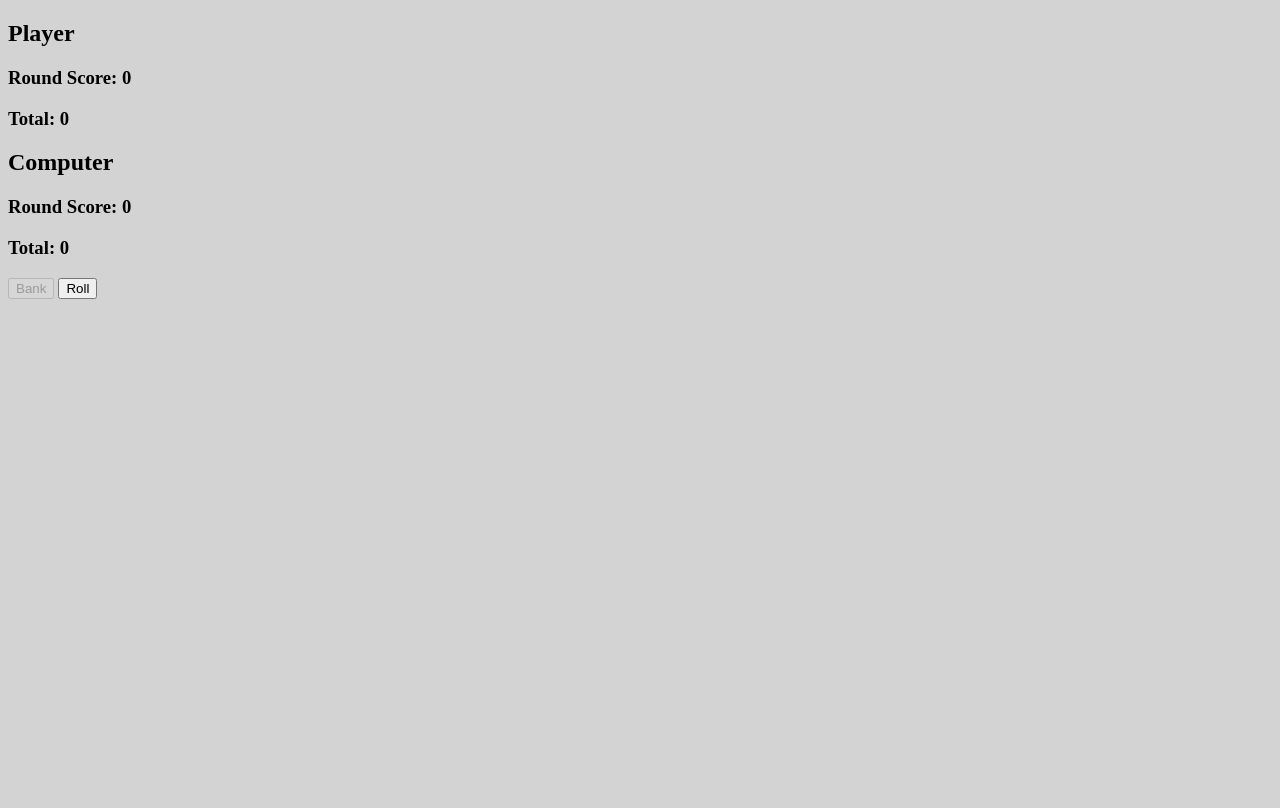
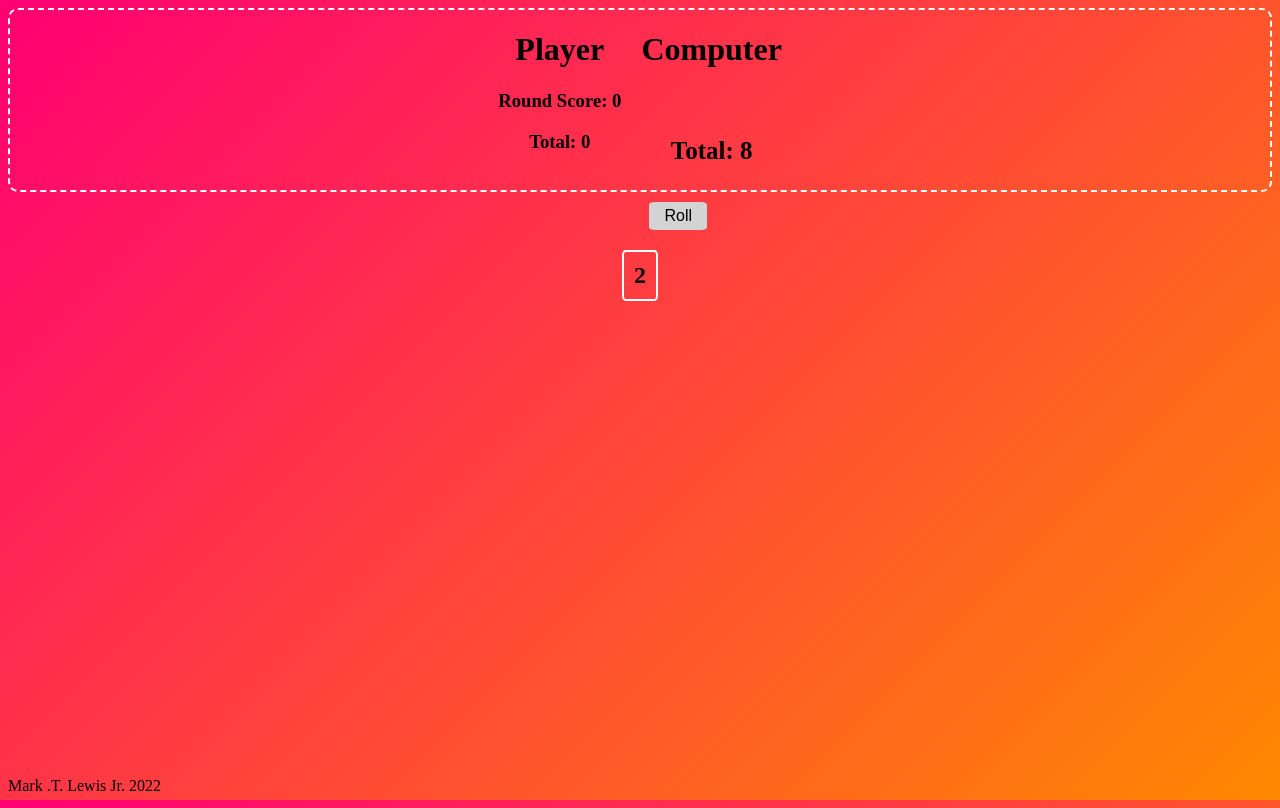
Before and after one commit to MarkLewisII/Greedy-Pigs, a plain HTML site: page index.html in a window 1280 px wide. Both pictures are taken after a click on the button "Roll". Drawn offline with Linux system fonts and the light colour scheme.

Commit message:
Needs tweaks but finctions as intended..

```diff
--- a/greedy.js
+++ b/greedy.js
@@ -5,32 +5,32 @@ function First_Turn() {
 }
 
 //Player functions
-
 var player_tally = 0;
-var player_score = 0;
+var player_total_score = 0;
 
 function Player_Play() {
 	document.getElementById("Roll_Btn").disabled = false;
 }
 
 function Player_Score_Totals() {
-	player_score += player_tally;
-	Render_Player(player_score, player_tally);
+	player_total_score += player_tally;
 }
 
 function Player_Bank_Score() {
-    Player_Score_Totals();
-    Computer_Play();
+	Player_Score_Totals();
+	player_tally = 0;
+	Render_Player(player_total_score, player_tally);
+	Computer_Play();
 }
 
 function Player_Round_Score(score) {
 	score === 0 ? (player_tally = 0) : (player_tally += score);
-
-	Render_Player(player_score, player_tally);
+	Render_Player(player_total_score, player_tally);
 }
 
 function Player_Dice_Roll() {
 	let current_roll = Math.floor(Math.random() * 6 + 1);
+	document.getElementById("Current_Roll").innerHTML = current_roll;
 
 	if (current_roll === 1) {
 		Player_Round_Score(0);
@@ -42,53 +42,77 @@ function Player_Dice_Roll() {
 }
 
 //Computer
-
 var comp_tally = 0;
-var comp_score = 0;
+var comp_total_score = 0;
 
 function Computer_Play() {
 	document.getElementById("Bank_Btn").disabled = true;
 	document.getElementById("Roll_Btn").disabled = true;
 
-	let choice = Math.round(Math.random());
+	let choice = Math.round(Math.random() * 10 + 1);
 
-	choice === 0 ? Computer_Roll() : Computer_Bank();
+	choice > 5 ? Computer_Roll() : Computer_Bank();
 }
 
 function Computer_Roll() {
 	let current_roll = Math.floor(Math.random() * 6 + 1);
 
+	document.getElementById("Current_Roll").innerHTML = current_roll;
+
 	if (current_roll === 1) {
 		Computer_Round_Score(0);
 		Player_Play();
 	} else {
-        Computer_Round_Score(current_roll);
-        Computer_Roll();
+		Computer_Round_Score(current_roll);
+		Computer_Play();
 	}
 }
 
 function Computer_Score_Totals() {
-	comp_score += comp_tally;
-	Render_Computer(comp_score, comp_tally);
+	comp_total_score += comp_tally;
+	Render_Computer(comp_total_score, comp_tally);
 }
 
 function Computer_Round_Score(score) {
-	(score === 0) ? (comp_tally = 0) : (comp_tally += score);
+	score === 0 ? (comp_tally = 0) : (comp_tally += score);
+	Render_Computer(comp_total_score, comp_tally);
 }
 
 function Computer_Bank() {
 	Computer_Score_Totals();
-	comp_score = 0;
+	comp_tally = 0;
+	Render_Computer(comp_total_score, comp_tally);
 	Player_Play();
 }
 
 //Rendering
-function Render_Player(comp_score = 0, comp_tally = 0) {
-	document.getElementById("Player_Total").innerHTML = `Total: ${comp_score}`;
-	document.getElementById("Player_Round_Score").innerHTML = `Round Score: ${comp_tally}`;
+function Render_Player(player_score = 0, player_tally = 0) {
+	document.getElementById("Player_Total").innerHTML = `Total: ${player_score}`;
+	document.getElementById("Player_Round_Score").innerHTML = `Round Score: ${player_tally}`;
+
+	if (player_score >= 100) {
+		alert("Plauer wins!!");
+		document.getElementById("Restart_Bttn").disabled = false;
+	}
 }
 
-function Render_Computer(comp_score = 0, comp_tally = 0) {
-	document.getElementById("Computer_Total").innerHTML = `Total: ${comp_score}`;
+function Render_Computer(comp_total_score, comp_tally) {
+	document.getElementById("Computer_Total").innerHTML = `Total: ${comp_total_score}`;
 	document.getElementById("Computer_Round_Score").innerHTML = `Round Score: ${comp_tally}`;
+
+	if (comp_total_score >= 100) {
+		alert("Computer wins!!");
+		document.getElementById("Restart_Bttn").disabled = false;
+	}
 }
+
+//Restart
+function Restart_Game() {
+	player_tally = 0;
+	player_total_score = 0;
+	comp_tally = 0;
+	comp_total_score = 0;
+	Render_Computer(0, 0);
+	Render_Player(0, 0);
+	document.getElementById("Restart_Bttn").disabled = true;
+}
--- a/greedy_pigs.css
+++ b/greedy_pigs.css
@@ -1,35 +1,101 @@
-body {
-    background-color: lightgray;
+html{
+    height: 100%;
 }
 
-/* #gameboard {
-    background-color: lightblue;
-    width: 80%;
-    margin: auto;
-    flex: auto;
+body {
+    background-image: linear-gradient(-45deg,#ff8900,#ff0074);
+    height: 100%;
+}
+
+#gameboard {
+    border: #ffffff 2px dashed;
+    border-radius: 10px;
+    display: flex;
+    align-content: center;
+    width: auto;
+}
+
+#player_area{
+
+    margin: 0 5px 0 auto;
+    padding: 0 5px;
+
+    vertical-align: top;
+    text-align: center;
+
+}
+
+#computer_area {
+    margin: 0 auto 0 5px;
+    padding: 0 5px;
+
+    vertical-align: top;
+    text-align: center;
+}
+
+#dice_area {
+    display: flex;
+    align-content: center;
+}
+
+#dice_area h3 {
+    padding: 10px;
+    border: white 2px solid;
+    border-radius: 10%;
+    margin: 20px auto;
+    font-size: 24px;
+}
+
+#bttn_area {
+    display: flex;
+    align-content: center;
+}
+
+button {
+    /* background-color: #e000e0; */
+    background-color: lightgray;
+    font-size: medium;
+    border: none;
+    border-radius: 10%;
+    padding: 5px 15px;
+    /* margin: 15px  auto; */
+    /* flex: auto; */
     align-content: center;
     justify-content: center;
 }
 
-th {
-    font-size: large;
+button#Bank_Btn{
+    margin: 10px 5px 0 auto;
 }
 
-tr:nth-child(even) {
-    background-color: rgb(128, 171, 186);
+button#Roll_Btn{
+    margin: 10px auto 0 5px;
 }
 
-td {
-    text-align: center;
-} */
+button:hover{
+    /* background-color: #a802a8; */
+    background-color: grey;
+}
 
-button {
-    margin: auto;
-    flex: auto;
-    align-content: center;
-    justify-content: center;
+button:disabled {
+    /* background-color: #7700cc; */
+    background-color: transparent;
+    color: transparent;
 }
 
 .Totals {
     font-size: large;
 }
+
+#Computer_Total {
+    font-size: 25px;
+}
+
+#Computer_Round_Score{
+    color: transparent;
+}
+
+footer{
+    position: absolute;
+    bottom: 5px;
+}
--- a/index.html
+++ b/index.html
@@ -9,75 +9,28 @@
 		<script src="greedy.js"></script>
 	</head>
 	<body>
-		<h2>Player</h2>
-		<h3 id="Player_Round_Score">Round Score</h3>
-		<h3 id="Player_Total">Total</h3>
-		<h2>Computer</h2>
-		<h3 id="Computer_Round_Score">Round Score</h3>
-		<h3 id="Computer_Total">Total</h3>
-		<button id="Bank_Btn" disabled="disabled" onclick="Player_Bank_Score();">Bank</button>
-		<button id="Roll_Btn" onclick="Player_Dice_Roll();">Roll</button>
-		<!-- <table id="gameboard">
-        <tr>
-            <th>Round</th>
-            <th>Player</th>
-            <th>Computer</th>
-        </tr>
-        <tr>
-            <td>1</td>
-            <td class="Round_Score">0</td>
-            <td class="Round_Score">0</td>
-        </tr>
-        <tr>
-            <td>2</td>
-            <td class="Round_Score">0</td>
-            <td class="Round_Score">0</td>
-        </tr>
-        <tr>
-            <td>3</td>
-            <td class="Round_Score">0</td>
-            <td class="Round_Score">0</td>
-        </tr>
-        <tr>
-            <td>4</td>
-            <td class="Round_Score">0</td>
-            <td class="Round_Score">0</td>
-        </tr>
-        <tr>
-            <td>5</td>
-            <td class="Round_Score">0</td>
-            <td class="Round_Score">0</td>
-        </tr>
-        <tr>
-            <td>6</td>
-            <td class="Round_Score">0</td>
-            <td class="Round_Score">0</td>
-        </tr>
-        <tr>
-            <td>7</td>
-            <td class="Round_Score">0</td>
-            <td class="Round_Score">0</td>
-        </tr>
-        <tr>
-            <td>8</td>
-            <td class="Round_Score">0</td>
-            <td class="Round_Score">0</td>
-        </tr>
-        <tr>
-            <td>9</td>
-            <td class="Round_Score">0</td>
-            <td class="Round_Score">0</td>
-        </tr>
-        <tr>
-            <td>10</td>
-            <td class="Round_Score">0</td>
-            <td class="Round_Score">0</td>
-        </tr>
-        <tr>
-            <td class="Totals">Totals</td>
-            <td class="Totals" id="Player_Total"></td>
-            <td class="Totals" id="Computer_Total"></td>
-        </tr>
-    </table> -->
+		<div id="gameboard">
+			<div id="player_area">
+				<h1>Player</h1>
+				<h3 id="Player_Round_Score">Round Score: 0</h3>
+				<h3 id="Player_Total">Total: 0</h3>
+			</div>
+			<div id="computer_area">
+				<h1>Computer</h1>
+				<h3 id="Computer_Round_Score">Round Score: 0</h3>
+				<h3 id="Computer_Total">Total: 0</h3>
+			</div>
+		</div>
+		<div id="bttn_area">
+			<button	id="Bank_Btn" disabled="disabled" onclick="Player_Bank_Score();">Bank</button>
+			<button id="Roll_Btn" onclick="Player_Dice_Roll();">Roll</button>
+		</div>
+		<div id="dice_area">
+			<h3 id="Current_Roll"></h3>
+		</div>
+        <div>
+            <button id="Restart_Bttn" disabled="disabled" onclick="Restart_Game();">Restart</button>
+        </div>
 	</body>
+	<footer>Mark .T. Lewis Jr. 2022</footer>
 </html>
```
